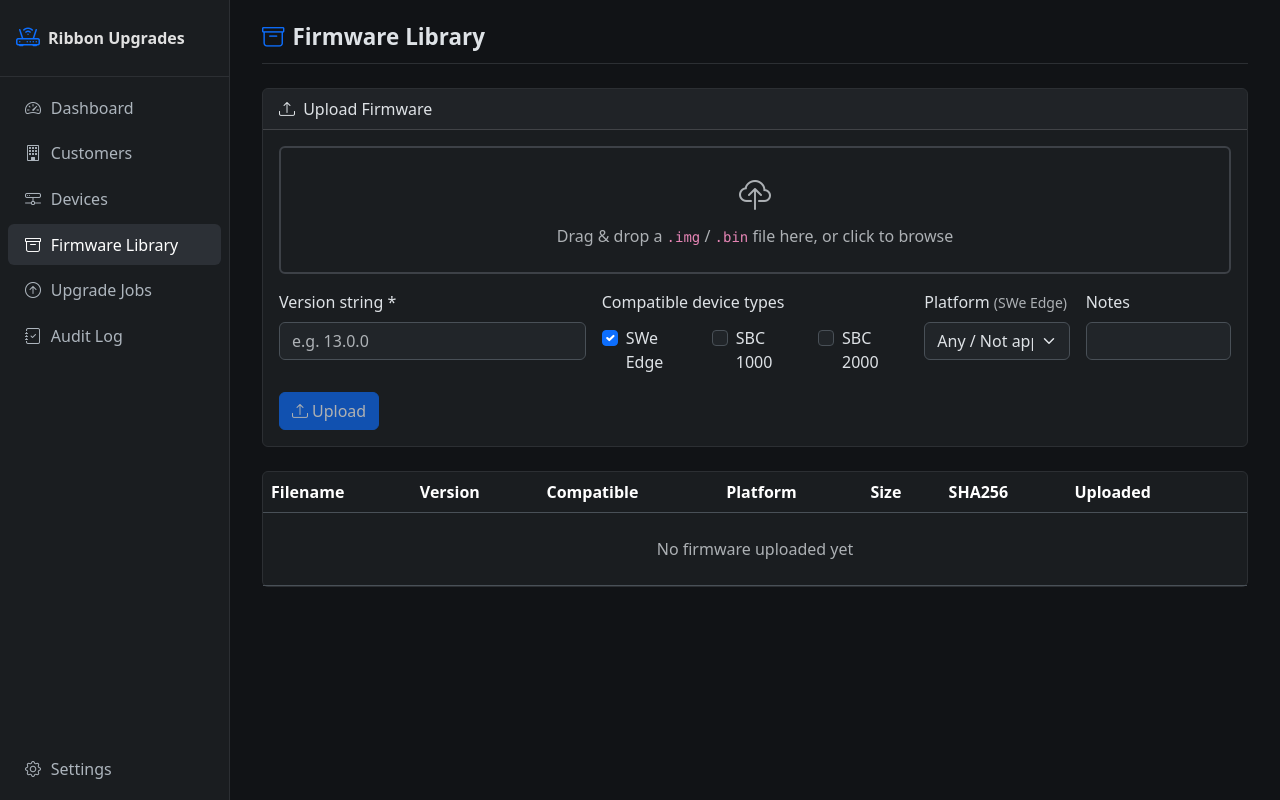
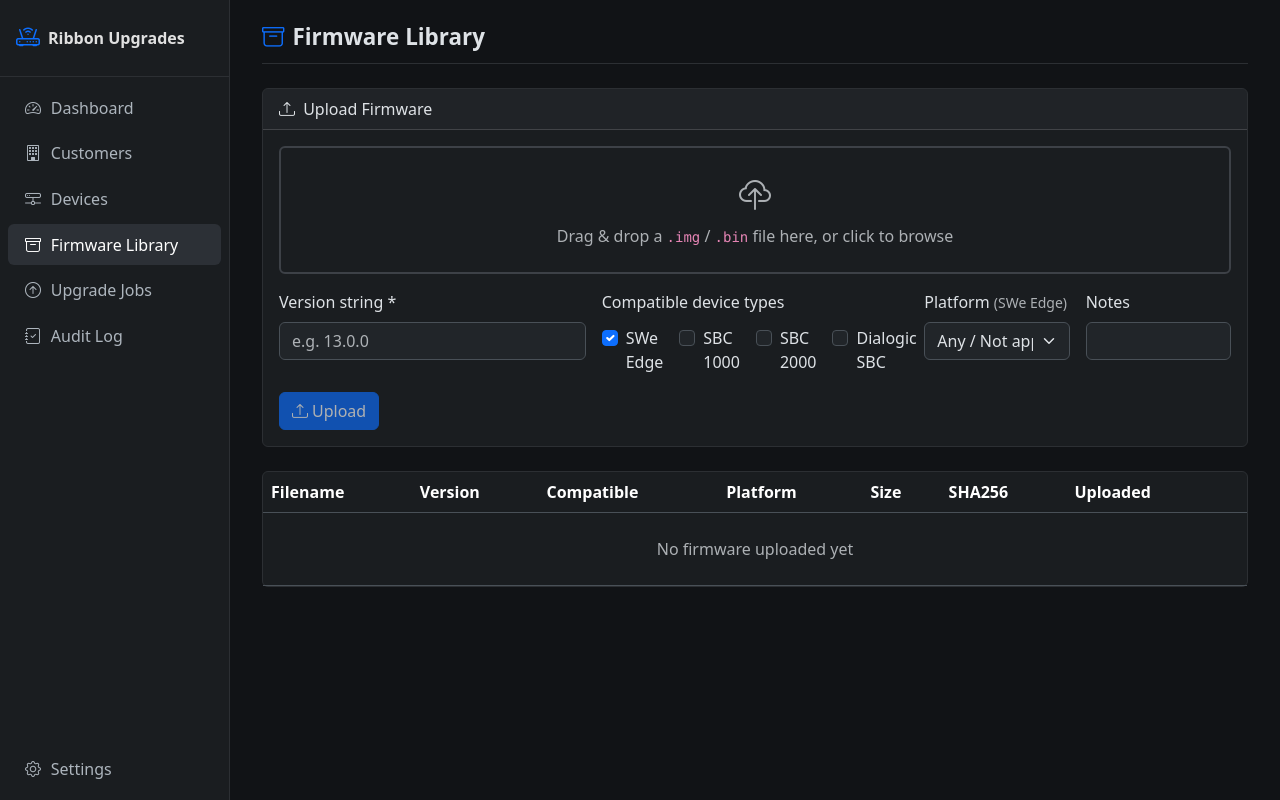
Before and after one commit to michaelpeterwellington/ribbon-automater, a FastAPI app: page /firmware in a window 1280 px wide. Run offline with FastAPI, Linux system fonts and the light colour scheme; data that the repository does not hold is empty.

Commit message:
fix: add Dialogic SBC checkbox to firmware upload compatible types
Co-Authored-By: Claude Sonnet 4.6 <noreply@anthropic.com>

```diff
--- a/app/templates/firmware.html
+++ b/app/templates/firmware.html
@@ -30,6 +30,8 @@
             <label class="form-check-label" for="compat-1k">SBC 1000</label></div>
           <div class="form-check"><input class="form-check-input" type="checkbox" value="SBC2K" id="compat-2k">
             <label class="form-check-label" for="compat-2k">SBC 2000</label></div>
+          <div class="form-check"><input class="form-check-input" type="checkbox" value="DIALOGIC" id="compat-dialogic">
+            <label class="form-check-label" for="compat-dialogic">Dialogic SBC</label></div>
         </div>
       </div>
       <div class="col-md-2">
@@ -101,7 +103,7 @@ uploadBtn.addEventListener('click', () => {
   const version = document.getElementById('fw-version').value.trim();
   if (!version) return alert('Version is required');
 
-  const types = ['compat-swe','compat-1k','compat-2k']
+  const types = ['compat-swe','compat-1k','compat-2k','compat-dialogic']
     .filter(id => document.getElementById(id).checked)
     .map(id => document.getElementById(id).value);
 
```
